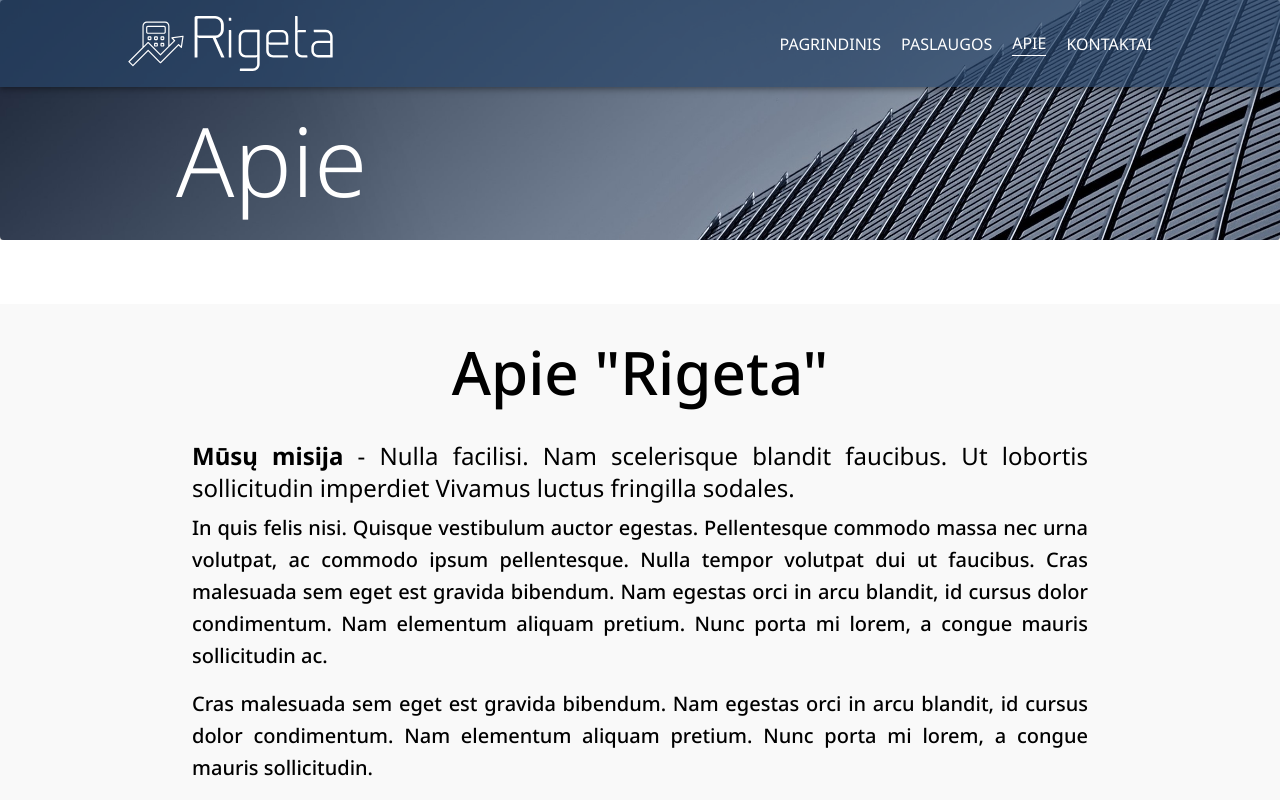
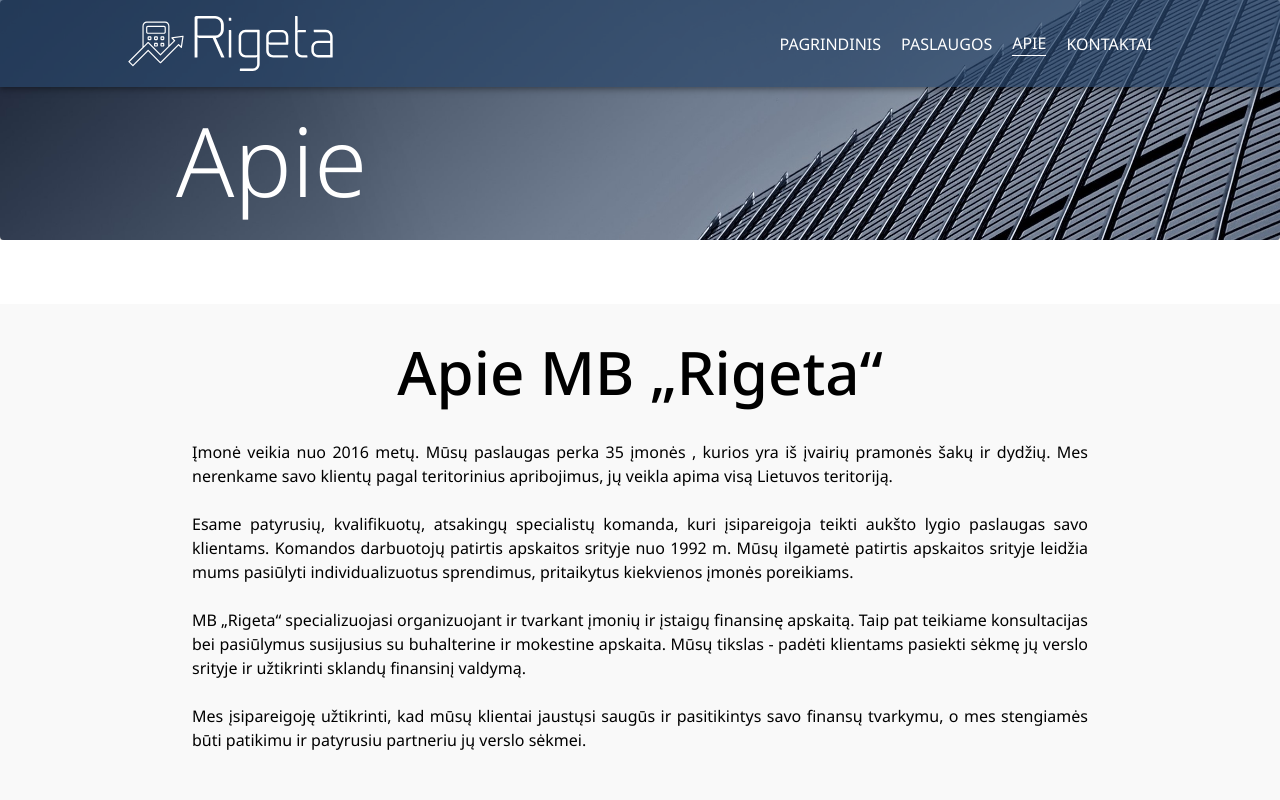
Before and after one commit to augutis44/rigetaSite, a React (Vite) app: page /about in a window 1280 px wide. Shown: the top 800 px of the page. Built offline with nearby package versions, Linux system fonts and the light colour scheme.

Commit message:
about changes

```diff
--- a/src/components/AboutBox.jsx
+++ b/src/components/AboutBox.jsx
@@ -1,40 +1,39 @@
-import { Typography, useMediaQuery } from "@mui/material";
-import { useTheme } from '@mui/material/styles';
+import { Typography } from "@mui/material";
 import { SideBox, TitleTypography } from "../helpers/StyledBox";
 
-
 const AboutBox = () => {
-    const theme = useTheme();
-    const isDownLg = useMediaQuery(theme.breakpoints.down('lg'));
 
     return (
         <SideBox>
+
             <TitleTypography>
-                Apie "Rigeta"
+                Apie MB „Rigeta“
             </TitleTypography>
-            <Typography gutterBottom variant={isDownLg ? 'h6' : 'h5'} sx={{
+
+            <Typography paragraph sx={{
                 textAlign: 'justify'
             }}>
-                <b>Mūsų misija</b> - Nulla facilisi. Nam scelerisque blandit faucibus.
-                Ut lobortis sollicitudin imperdiet Vivamus luctus fringilla sodales.
+                Įmonė veikia nuo 2016 metų. Mūsų paslaugas perka 35 įmonės , kurios yra
+                iš įvairių pramonės šakų ir dydžių. Mes nerenkame savo klientų pagal
+                teritorinius apribojimus, jų veikla apima visą Lietuvos teritoriją.
+                <br />
+                <br />
+                Esame patyrusių, kvalifikuotų, atsakingų specialistų komanda, kuri įsipareigoja
+                teikti aukšto lygio paslaugas savo klientams. Komandos darbuotojų patirtis
+                apskaitos srityje nuo 1992 m. Mūsų ilgametė patirtis apskaitos srityje leidžia
+                mums pasiūlyti individualizuotus sprendimus, pritaikytus kiekvienos įmonės poreikiams.
+                <br />
+                <br />
+                MB „Rigeta“ specializuojasi organizuojant ir tvarkant įmonių ir įstaigų finansinę
+                apskaitą. Taip pat teikiame konsultacijas bei pasiūlymus susijusius su buhalterine
+                ir mokestine apskaita. Mūsų tikslas - padėti klientams pasiekti sėkmę jų verslo
+                srityje ir užtikrinti sklandų finansinį valdymą.
+                <br />
+                <br />
+                Mes įsipareigoję užtikrinti, kad mūsų klientai jaustųsi saugūs ir pasitikintys savo
+                finansų tvarkymu, o mes stengiamės būti patikimu ir patyrusiu partneriu jų verslo sėkmei.
             </Typography>
-            <Typography paragraph variant={isDownLg ? 'body1' : 'h6'} sx={{
-                textAlign: 'justify'
-            }}>
-                In quis felis nisi. Quisque vestibulum auctor egestas. Pellentesque
-                commodo massa nec urna volutpat, ac commodo ipsum pellentesque. Nulla
-                tempor volutpat dui ut faucibus. Cras malesuada sem eget est gravida
-                bibendum. Nam egestas orci in arcu blandit, id cursus dolor condimentum.
-                Nam elementum aliquam pretium. Nunc porta mi lorem, a congue mauris
-                sollicitudin ac.
-            </Typography>
-            <Typography paragraph variant={isDownLg ? 'body1' : 'h6'} sx={{
-                textAlign: 'justify'
-            }}>
-                Cras malesuada sem eget est gravida bibendum. Nam egestas orci in arcu
-                blandit, id cursus dolor condimentum. Nam elementum aliquam pretium. Nunc
-                porta mi lorem, a congue mauris sollicitudin.
-            </Typography>
+
         </SideBox>
     )
 }
--- a/src/components/AboutRigetaMain.jsx
+++ b/src/components/AboutRigetaMain.jsx
@@ -11,17 +11,17 @@ const AboutRigetaMain = () => {
     return (
         <SideBox>
             <TitleTypography>
-                Apie „Rigeta“
+                Apie MB „Rigeta“
             </TitleTypography>
             <Card sx={{
                 display: 'flex',
-                flexDirection: { xs: 'column', md: 'row-reverse' }//nuo maziausio xs rezio iki md maziausio rezio
+                flexDirection: { xs: 'column', md: 'row-reverse' }
             }}>
                 <CardMedia
                     component='img'
                     alt='two people sitting in the office'
                     image='/two-business-partners-working-together-office.jpg' sx={{
-                        maxHeight: '30rem',
+                        maxheight: '30rem',
                     }}
                 />
                 <Box sx={{
@@ -32,21 +32,20 @@ const AboutRigetaMain = () => {
                     <CardContent sx={{
                         minWidth: { xs: '100%', md: '50%' }
                     }}>
-                        <Typography variant={isDownLg ? 'h4' : 'h3'}>
-                            Rita Kraujalienė
-                        </Typography>
-                        <Typography gutterBottom variant={isDownLg ? 'h6' : 'h5'} color="text.primary">
-                            UAB „Rigeta“ vadovė
-                        </Typography>
+
                         <Typography paragraph variant={isDownLg ? 'body1' : 'h6'} color="text.primary" sx={{
                             marginRight: '3rem',
                         }}>
-                            Curabitur et turpis vestibu. lum, ultricies urna vitae, lacinia est.
-                            Maecenas acvelit metus. Urab itur et turpis. Curabitur et turpis vestibu.
-                            lum, ultricies urna vitae, lacinia est.
-                            Maecenas acvelit mXetus. Urab itur et turpis.
-                            Curabitur et turpis vestibu. lum, ultricies urna vitae, lacinia est.
-                            Maecenas acvelit metus. Urab itur et turpis.
+                            Įmonė veikia nuo 2016 metų. Mūsų paslaugas perka 35 įmonės , kurios yra iš įvairių
+                            pramonės šakų ir dydžių. Mes nerenkame savo klientų pagal teritorinius apribojimus,
+                            jų veikla apima visą Lietuvos teritoriją.
+                            <br />
+                            <br />
+                            Esame patyrusių, kvalifikuotų, atsakingų
+                            specialistų komanda, kuri įsipareigoja teikti aukšto lygio paslaugas savo klientams.
+                            Komandos darbuotojų patirtis apskaitos srityje nuo 1992 m. Mūsų ilgametė patirtis
+                            apskaitos srityje leidžia mums pasiūlyti individualizuotus sprendimus, pritaikytus
+                            kiekvienos įmonės poreikiams.
                         </Typography>
                     </CardContent>
                     <CardActions>
--- a/src/components/InformacionRigeta.jsx
+++ b/src/components/InformacionRigeta.jsx
@@ -1,10 +1,11 @@
 import { Box, Typography } from "@mui/material";
 
 const AlignedText = ({ children, type }) => {
+
     if (type === 'title') {
         return (
             <Typography variant='h6' sx={{
-                textAlign: { xs: 'center', md: 'left' }
+                textAlign: { xs: 'center', md: 'center' }
             }}>
                 {children}
             </Typography>
@@ -12,7 +13,7 @@ const AlignedText = ({ children, type }) => {
     } else {
         return (
             <Typography sx={{
-                textAlign: { xs: 'center', md: 'left' }
+                textAlign: { xs: 'center', md: 'center' }
             }}>
                 {children}
             </Typography>)
@@ -27,28 +28,33 @@ const InformationRigeta = () => {
                 REKVIZITAI
             </AlignedText>
             <AlignedText>
-                MB Rigeta <br />
+                MB „Rigeta“ <br />
                 Įm. kodas: 304404274 <br />
             </AlignedText>
+            <br />
+
             <AlignedText type='title'>
                 MŪSŲ ADRESAS
             </AlignedText>
             <AlignedText>
-                Maironio g. 12, 28143 Utena <br />
+                Maironio g. 12-305, 28143 Utena <br />
             </AlignedText>
+            <br />
+
             <AlignedText type='title'>
                 KONTAKTAI
             </AlignedText>
             <AlignedText>
                 rigetamb@gmail.com <br />
-                +37068685617 <br />
+                Tel.: +370 68685617 <br />
             </AlignedText>
+            <br />
+
             <AlignedText type='title'>
                 DARBO LAIKAS
             </AlignedText>
             <AlignedText>
-                I-IV 8:00 - 17:00 <br />
-                V 8:00 - 16:00 <br />
+                I-V 9:00-18.00 <br />
                 Pietų pertrauka 12:00 - 13:00
             </AlignedText>
         </>
--- a/src/pages/About.jsx
+++ b/src/pages/About.jsx
@@ -1,4 +1,4 @@
-import Footer from "../components/Footer";
+import Footer from "../components/footer/Footer";
 import AboutBox from "../components/AboutBox";
 import SlideShow from "../components/SlideShow";
 import { BackBox, WhiteBox } from "../helpers/StyledBox";
@@ -20,7 +20,7 @@ const About = () => {
             </BackBox>
             <WhiteBox />
             <BackBox>
-                <SlideShow interval={5000} />
+                <SlideShow />
             </BackBox>
             <WhiteBox />
             <BackBox>
```
